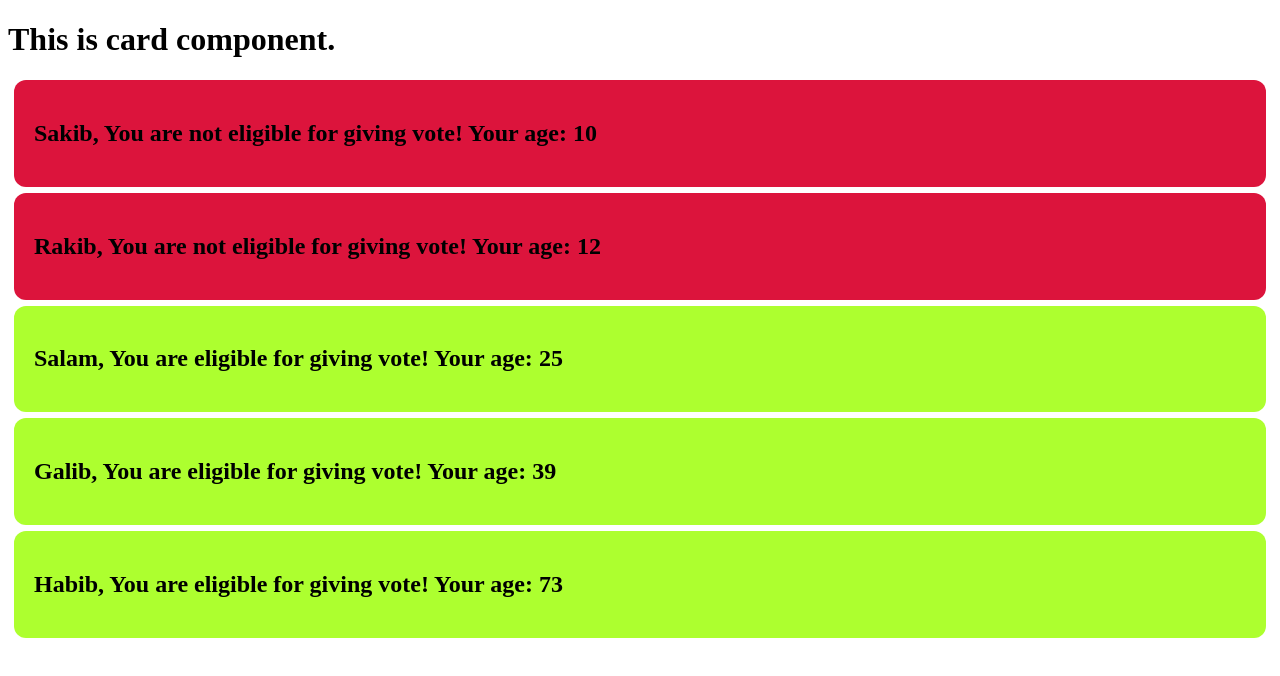
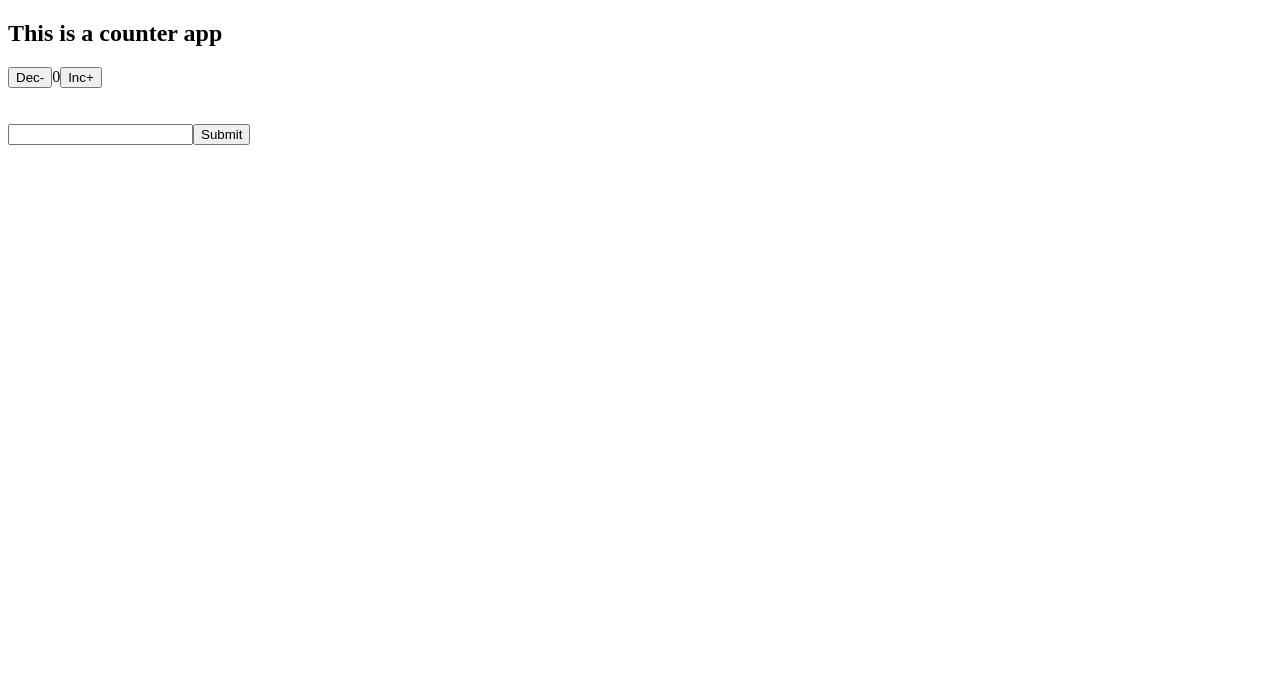
Before and after one commit to mabrur007/PH_Foundation, a React (Vite) app in the folder module_06/react-one/: page / in a window 1280 px wide. Shown: the top 676 px of the page. Built offline with nearby package versions, Linux system fonts and the light colour scheme.

Commit message:
input field handling

```diff
--- a/module_06/react-one/src/App.jsx
+++ b/module_06/react-one/src/App.jsx
@@ -1,6 +1,11 @@
+import { useState } from "react";
 import Card from "./components/Card";
+import Counter from "./components/Counter";
 
 export default function App() {
+	const [input, setInput] = useState("");
+	const [submitted, setSubmitted] = useState([]);
+
 	const members = [
 		{ name: "Galib", age: 39 },
 		{ name: "Habib", age: 73 },
@@ -8,20 +13,45 @@ export default function App() {
 		{ name: "Rakib", age: 12 },
 		{ name: "Salam", age: 25 },
 	];
+
+	const submitHandler = (e) => {
+		e.preventDefault();
+		setSubmitted([...submitted, input]);
+		setInput(" ");
+	};
+
+	console.log(submitted);
+
 	return (
 		<>
 			{/* <MyComponent firstName={"akash"} lastName={"batash"} city={"Dhaka"}>
 				This is My Component
 			</MyComponent> */}
-
-			<h1>This is card component.</h1>
+			{/* <h1>This is card component.</h1> */}
 			{/* <Card name="Akij" age={39} />
 			<Card name="Badol" age={17} /> */}
-			{members
+			{/* {members
+				.filter((member) => member.age > 18)
 				.sort((a, b) => a.age - b.age)
 				.map((member) => (
-					<Card name={member.name} age={member.age} />
+					<Card name={member.name} age={member.age} key={member.age} />
+				))} */}
+
+			{/* counter component */}
+			<Counter />
+			<br />
+			<br />
+			{/* input field handling in react */}
+			<form onSubmit={submitHandler}>
+				<input type="text" value={input} onChange={(e) => setInput(e.target.value)} />
+				<input type="submit" value="Submit" />
+			</form>
+			<h2>{input}</h2>
+			<ul>
+				{submitted.map((s, id) => (
+					<li key={id}>{s}</li>
 				))}
+			</ul>
 		</>
 	);
 }
--- a/module_06/react-one/src/components/Card.jsx
+++ b/module_06/react-one/src/components/Card.jsx
@@ -1,13 +1,29 @@
+import { useState } from "react";
 import "../components/Card.css";
 export default function Card({ name, age }) {
+	// useState
+	const [member, setMember] = useState("");
+
+	// functional chaining practice
+	// const showName = (name) => {
+	// 	console.log("Hello, ", name);
+	// };
+	// const showAge = (age) => {
+	// 	console.log("Your age is: ", age);
+	// };
+	// const showNameAge = (name, age) => {
+	// 	showName(name);
+	// 	showAge(age);
+	// };
 	return (
 		<>
 			{/* {name == "akij" ? `User's age: ${age}` : "Invalid user"} */}
 			{age > 18 ? (
-				<div className="card bg-green">
+				<div onClick={() => setMember("user: " + name)} className="card bg-green">
 					<h2>
 						{name}, You are eligible for giving vote! Your age: {age}
 					</h2>
+					<p>{member}</p>
 				</div>
 			) : (
 				<div className="card bg-red">
--- /dev/null
+++ b/module_06/react-one/src/components/Counter.jsx
@@ -0,0 +1,26 @@
+import { useState } from "react";
+
+export default function Counter() {
+	let [count, setCount] = useState(0);
+	// increment
+	const increment = () => {
+		setCount(++count);
+		console.log(count);
+	};
+	const decrement = () => {
+		if (count > 0) {
+			setCount(--count);
+			console.log(count);
+		}
+	};
+	return (
+		<div>
+			<h2>This is a counter app</h2>
+			<div>
+				<button onClick={decrement}>Dec-</button>
+				<span>{count}</span>
+				<button onClick={increment}>Inc+</button>
+			</div>
+		</div>
+	);
+}
```
Also changed, not shown: 1 other file (tests, documents, lock files or other folders).
